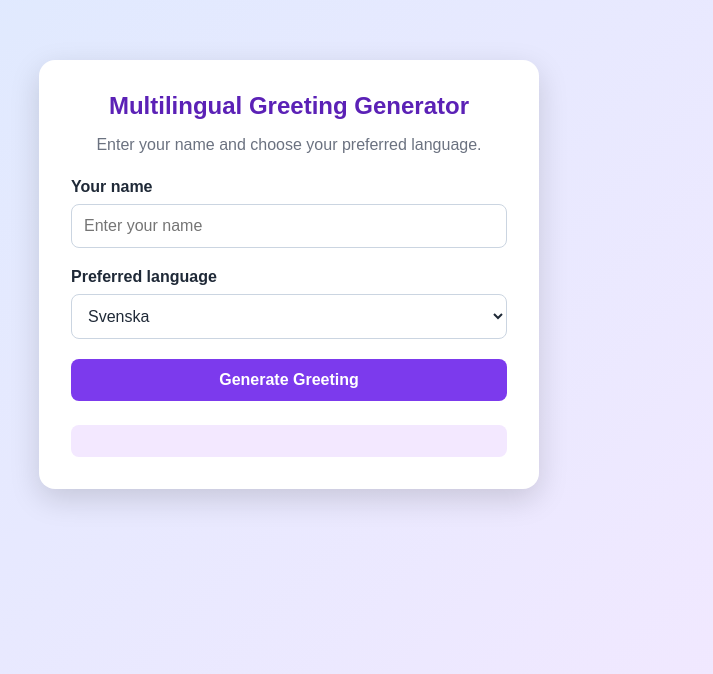
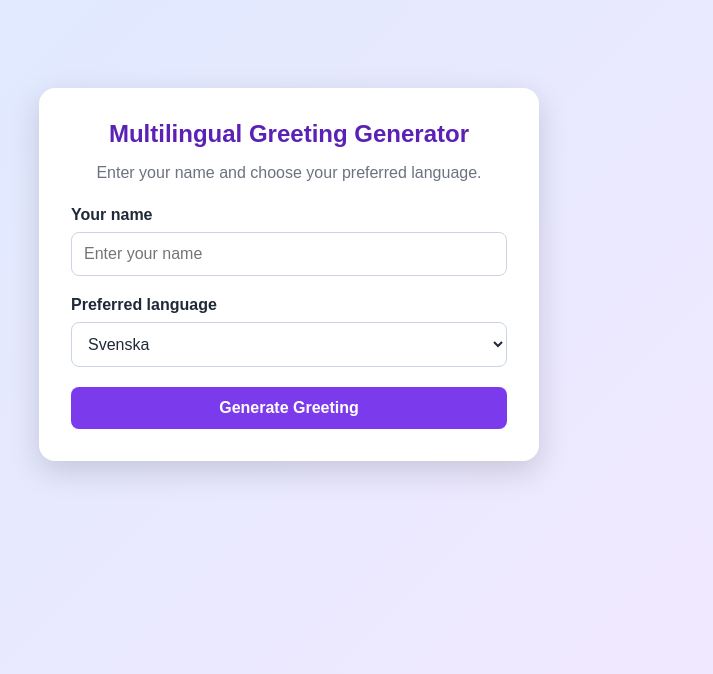
Before and after one commit to TatevikTadevosyan86/Laboration-1---multilingual-greeting, a React (Vite) app: page / in a window 1280 px wide. Shown: the part 126-800 px from the top of the page, without its empty margins (351-1064 px from the left). Built offline with nearby package versions, Linux system fonts and the light colour scheme.

Commit message:
Show the paragraph only when result contains something

```diff
--- a/src/App.jsx
+++ b/src/App.jsx
@@ -78,7 +78,7 @@ function App() {
 </div>
 <button type="submit">Generate Greeting</button>
       </form>
-      <p className="result">{result}</p>
+      {result && <p className="result">{result}</p>}
       </section>
     </main>
   )
```
